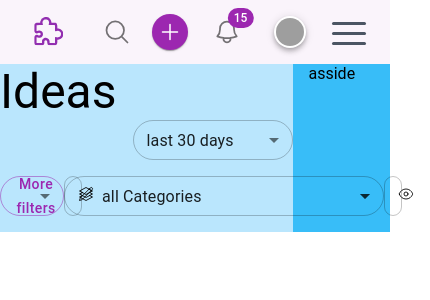
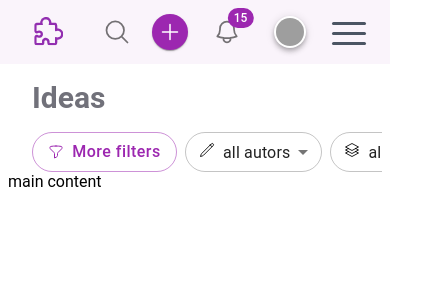
Before and after one commit to Eva-Demmer/Cruzzle, a React (Vite) app in the folder frontend/: page /ideas in a window 390 px wide. Shown: the top 300 px of the page, 430 px wide, since content can reach past the window. Built offline with nearby package versions, Linux system fonts and the light colour scheme; grey boxes are pictures that could not be loaded.

Commit message:
created responsive on filterbar

```diff
--- a/frontend/src/components/filterbar/FilterBtnAdvanceSearch.jsx
+++ b/frontend/src/components/filterbar/FilterBtnAdvanceSearch.jsx
@@ -6,6 +6,7 @@ import { FunnelIcon } from "@heroicons/react/24/outline";
 export default function FilterBtnAdvanceSearch() {
   return (
     <Button
+      sx={{ minWidth: 145, fontSize: "16px" }}
       variant="outlined"
       color="primary"
       className="w-22 h-10 normal-case rounded-full"
--- a/frontend/src/components/filterbar/Filterbar.jsx
+++ b/frontend/src/components/filterbar/Filterbar.jsx
@@ -1,5 +1,4 @@
-import { Container, Box } from "@mui/material";
-
+import HorizontalScroll from "../scroller/HorizontalScroll";
 import FilterBtnAdvanceSearch from "./FilterBtnAdvanceSearch";
 import FilterbarDate from "./FilterbarDate";
 import FilterbarAutor from "./FilterbarAutor";
@@ -8,17 +7,21 @@ import FilterbarTrending from "./FilterbarTrending";
 
 function Filterbar() {
   return (
-    <Container className="filterbar px-0">
-      <Box className="px-0 pb-4 flex justify-end">
-        <FilterbarDate className="" />
-      </Box>
-      <Box className="px-0 pb-4 flex justify-between">
-        <FilterBtnAdvanceSearch />
-        <FilterbarAutor />
-        <FilterbarCategory />
-        <FilterbarTrending />
-      </Box>
-    </Container>
+    <div className="filterbar w-full">
+      <HorizontalScroll>
+        <div className="w-fit min-w-full flex flex-row-reverse lg:block">
+          <div className="w-fit pt-2 pl-2 flex justify-end lg:w-full">
+            <FilterbarDate />
+          </div>
+          <div className="w-full pt-2 flex justify-start gap-2 lg:w-full lg:justify-between">
+            <FilterBtnAdvanceSearch />
+            <FilterbarAutor />
+            <FilterbarCategory />
+            <FilterbarTrending />
+          </div>
+        </div>
+      </HorizontalScroll>
+    </div>
   );
 }
 
--- a/frontend/src/components/filterbar/FilterbarAutor.jsx
+++ b/frontend/src/components/filterbar/FilterbarAutor.jsx
@@ -11,7 +11,7 @@ export default function FilterAutor() {
   };
 
   return (
-    <FormControl className="w-40">
+    <FormControl sx={{ minWidth: 120 }}>
       <Select
         id="filter-autor-select"
         className="h-10 w-full rounded-full"
--- a/frontend/src/components/filterbar/FilterbarCategory.jsx
+++ b/frontend/src/components/filterbar/FilterbarCategory.jsx
@@ -20,7 +20,7 @@ export default function FilterbarCategory() {
 
   return (
     <div>
-      <FormControl className="w-80">
+      <FormControl sx={{ width: [200, 200, 250, 350] }}>
         <Select
           id="filter-category-select"
           className="h-10 rounded-full"
--- a/frontend/src/components/filterbar/FilterbarDate.jsx
+++ b/frontend/src/components/filterbar/FilterbarDate.jsx
@@ -12,7 +12,7 @@ export default function FilterbarAutor() {
   };
 
   return (
-    <FormControl className="w-40">
+    <FormControl sx={{ minWidth: 150 }}>
       <Select
         id="filter-date-select"
         className="h-10 rounded-full"
--- a/frontend/src/components/filterbar/FilterbarTrending.jsx
+++ b/frontend/src/components/filterbar/FilterbarTrending.jsx
@@ -13,7 +13,7 @@ export default function FilterbarTrending() {
   };
 
   return (
-    <FormControl className="w-40">
+    <FormControl sx={{ minWidth: 150 }}>
       <Select
         id="filter-trending-select"
         className="h-10 w-full rounded-full"
--- /dev/null
+++ b/frontend/src/components/scroller/HorizontalScroll.jsx
@@ -0,0 +1,44 @@
+import React, { useRef, useEffect } from "react";
+import PropTypes from "prop-types";
+
+function HorizontalScroll({ children }) {
+  const containerRef = useRef(null);
+
+  const handleScroll = (event) => {
+    event.preventDefault();
+    const [x, y] = [event.deltaX, event.deltaY];
+    let magnitude;
+    if (x === 0) {
+      magnitude = y > 0 ? -30 : 30;
+    } else {
+      magnitude = x;
+    }
+    containerRef.current.scrollBy({
+      left: magnitude,
+    });
+  };
+
+  useEffect(() => {
+    const container = containerRef.current;
+    container.addEventListener("wheel", handleScroll);
+
+    return () => {
+      container.removeEventListener("wheel", handleScroll);
+    };
+  }, []);
+
+  return (
+    <div
+      className="w-full overflow-x-scroll overscroll-x-contain overflow-y-hidden no-scrollbar"
+      ref={containerRef}
+    >
+      {children}
+    </div>
+  );
+}
+
+HorizontalScroll.propTypes = {
+  children: PropTypes.node.isRequired,
+};
+
+export default HorizontalScroll;
--- a/frontend/src/pages/Root.jsx
+++ b/frontend/src/pages/Root.jsx
@@ -33,7 +33,7 @@ function Root() {
       <div className="flex flex-col flex-1">
         {smallQuery && <HeaderNav />}
 
-        <div className="flex-1">
+        <div className="flex-1 p-2">
           {/* Page */}
           <Outlet />
         </div>
--- a/frontend/src/pages/ideas/Ideas.jsx
+++ b/frontend/src/pages/ideas/Ideas.jsx
@@ -1,22 +1,21 @@
-import { Container, Box, Typography } from "@mui/material";
-
 import FilterProvider from "../../contexts/FilterContext";
 import Filterbar from "../../components/filterbar/Filterbar";
 
 function Ideas() {
   return (
     <FilterProvider>
-      <Container className="ideas-page w-full px-0 flex justify-center">
-        <Container className="ideas-main w-3/4 px-0 bg-sky-200">
-          <Box className="ideas-header w-full px-0">
-            <Typography variant="h3">Ideas</Typography>
-            <Filterbar />
-          </Box>
-        </Container>
-        <Container className="ideas-aside-right w-1/4 bg-sky-400">
-          asside
-        </Container>
-      </Container>
+      <div className="ideas-page w-full">
+        <header className="ideas-header w-full pl-6 min-[1235px]:w-3/4">
+          <h2>Ideas</h2>
+          <Filterbar />
+        </header>
+        <main className="ideas-main inline-block w-full min-[1235px]:w-3/4">
+          main content
+        </main>
+        <aside className="ideas-aside-right w-1/4 pl-6 hidden min-[1235px]:inline-block">
+          <h3>Tendences</h3>
+        </aside>
+      </div>
     </FilterProvider>
   );
 }
--- a/frontend/src/styles/main.scss
+++ b/frontend/src/styles/main.scss
@@ -12,4 +12,27 @@
   html {
     font-family: Roboto, system-ui, sans-serif;
   }
+
+  h1 {
+    @apply text-zinc-500 text-4xl py-4;
+  }
+
+  h2 {
+    @apply text-zinc-500 text-3xl py-2;
+  }
+
+  h3 {
+    @apply text-zinc-500 text-2xl py-2;
+  }
+
+  @variants toto {
+      .no-scrollbar::-webkit-scrollbar {
+          display: none;
+      }
+
+      .no-scrollbar {
+          -ms-overflow-style: none;
+          scrollbar-width: none;
+      }
+    }
 }
--- a/frontend/tailwind.config.js
+++ b/frontend/tailwind.config.js
@@ -16,6 +16,9 @@ module.exports = {
           100: "#D1B5E1", // Ring DoghnutAvatar
           900: "#9C27B0", // default
         },
+        blue: "#2196F3",
+        orange: "#ED6C02",
+        green: "#AFE2B1",
       },
     },
   },
```
